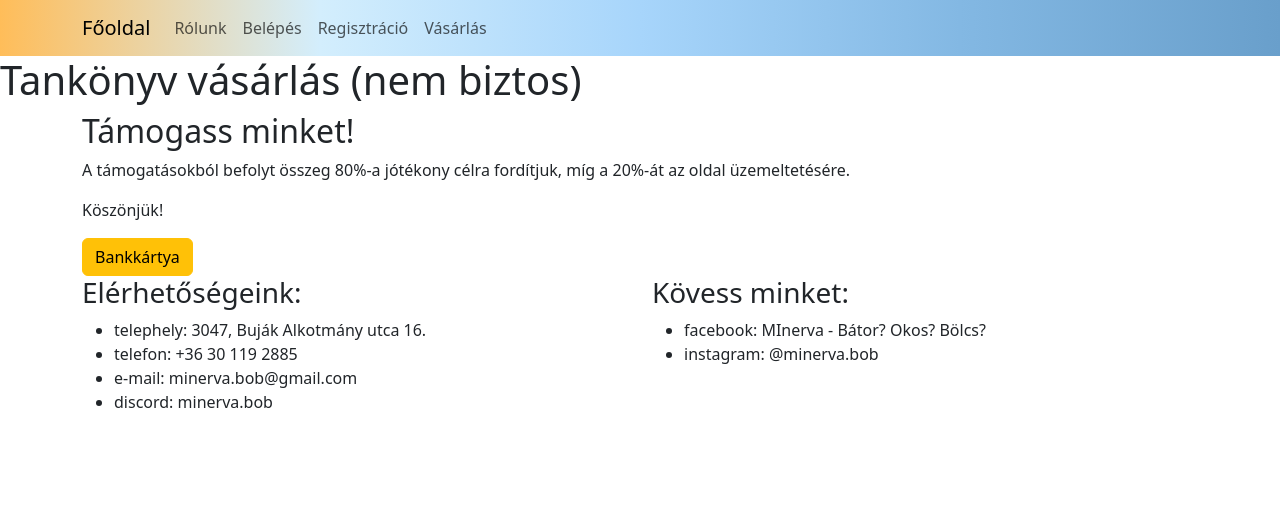
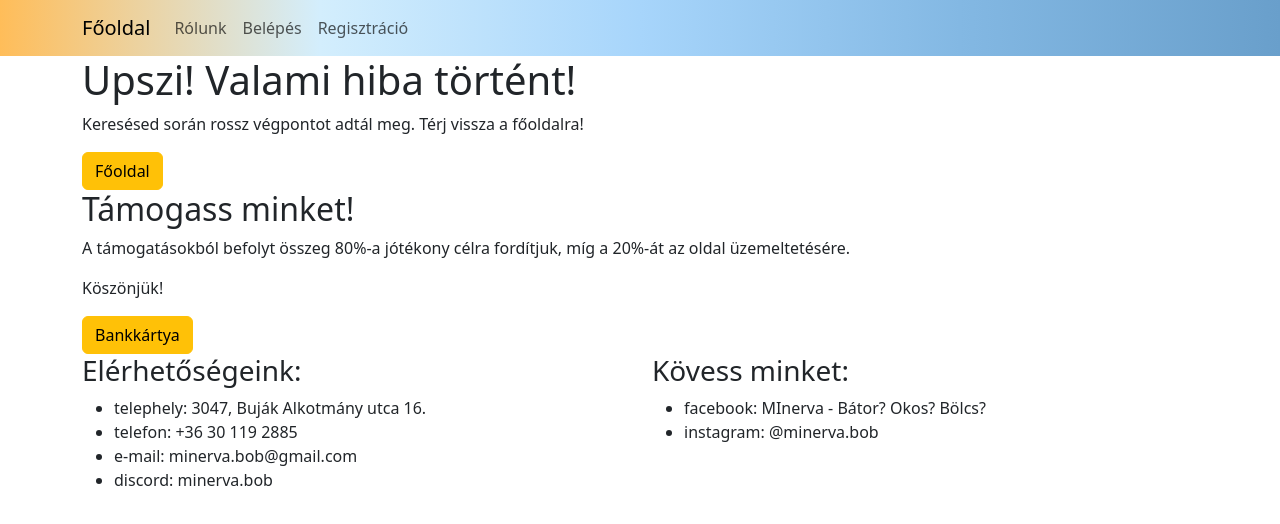
Before and after one commit to mcitomi/minerva, a React (Create React App) app in the folder frontend/: page /shop in a window 1280 px wide. Shown: the top 524 px of the page. Built offline with nearby package versions, Linux system fonts and the light colour scheme.

Commit message:
delete shop page :3

```diff
--- a/frontend/src/App.jsx
+++ b/frontend/src/App.jsx
@@ -1,6 +1,6 @@
 import React from "react";
 import { BrowserRouter as Router, Routes, Route } from "react-router-dom";
-import { Home, About, Login, Registration, Shop ,NotFound } from "./pages/router.js";
+import { Home, About, Login, Registration, NotFound } from "./pages/router.js";
 import MainNavbar from "./components/MainNavbar.jsx";
 import SupportUs from "./components/SupportUs.jsx";
 import Footer from "./components/Footer.jsx";
@@ -15,7 +15,6 @@ export default () => {
                 <Route path="/about" element={<About></About>}></Route>
                 <Route path="/login" element={<Login></Login>}></Route>
                 <Route path="/registration" element={<Registration></Registration>}></Route>
-                <Route path="/shop" element={<Shop></Shop>}></Route>
                 {/* Ide a többi oldalt */}
                 <Route path="*" element={<NotFound></NotFound>}></Route>
             </Routes>
--- a/frontend/src/components/MainNavbar.jsx
+++ b/frontend/src/components/MainNavbar.jsx
@@ -21,8 +21,6 @@ export default () => {
 
                         <Nav.Link as={Link} to="/registration" >Regisztráció</Nav.Link>
 
-                        <Nav.Link as={Link} to="/shop" >Vásárlás</Nav.Link>
-
                     </Nav>
                 </Navbar.Collapse>
 
--- a/frontend/src/pages/Shop.jsx
+++ /dev/null
@@ -1,3 +0,0 @@
-export default () => {
-    return <h1>Tankönyv vásárlás (nem biztos)</h1>;
-}
--- a/frontend/src/pages/router.js
+++ b/frontend/src/pages/router.js
@@ -2,5 +2,4 @@ export { default as Home } from "./Home.jsx";
 export { default as About } from "./About.jsx";
 export { default as Login } from "./Login.jsx";
 export { default as Registration } from "./Registration.jsx";
-export { default as Shop } from "./Shop.jsx";
 export { default as NotFound } from "./NotFound.jsx";
```
